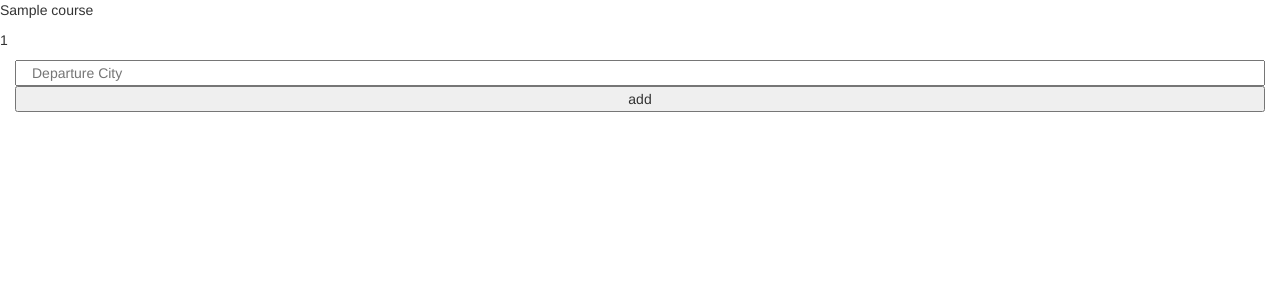
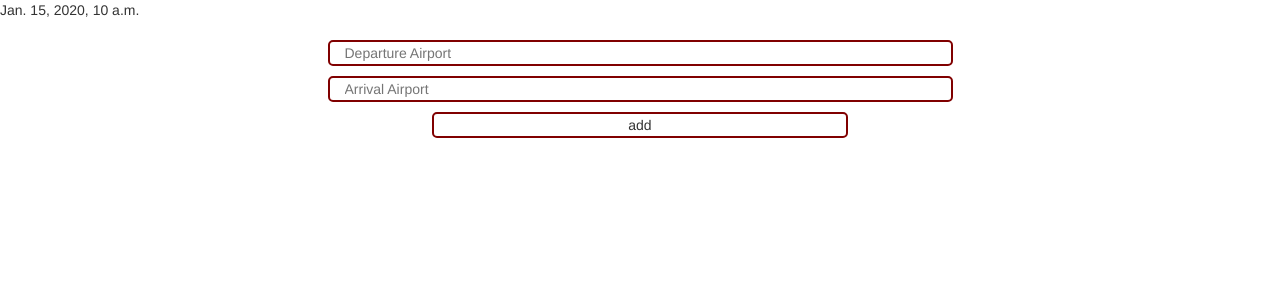
Before and after one commit to ducoterra/skyhack, a Django app: template mpk_webapp/learn/templates/learn/search.html in a window 1280 px wide. Shown: the top 300 px of the page. Run offline with Django 3.2, Linux system fonts and the light colour scheme; the template is opened without the code that fills it: most values are stand-ins (such as "Sample title", 1, 10 or a date in 2020); some libraries are stand-ins or nearby versions.

```diff
--- /dev/null
+++ b/mpk_webapp/learn/static/learn/search.css
@@ -0,0 +1,12 @@
+.input {
+    margin-top: 10px;
+    border: 2px solid maroon;
+    border-radius: 5px;
+}
+
+.button {
+    margin-top: 10px;
+    border: 2px solid maroon;
+    border-radius: 5px;
+    background-color: white;
+}
--- a/mpk_webapp/learn/templates/learn/search.html
+++ b/mpk_webapp/learn/templates/learn/search.html
@@ -12,17 +12,18 @@ KEEP IT UNDER 80 COLUMNS (as much as possible)
 </head>
 
 <body>
-    <p>{{course}}</p>
-    <p>{{depart_id}}</p>
+    <p>{{flight_time}}</p>
+    <div>
     <form class = "col-xs-12 test" method="POST">
         {% csrf_token %}
-
-        <input  name = 'depart_id' id = "depart_id"
-                class = "col-xs-12 input" placeholder= "Departure City">
+        <input  name = "depart_id" id = "depart_id"
+                class = "col-xs-6 col-xs-offset-3 input" placeholder= "Departure Airport">
         </input>
-
+        <input  name = "arrive_id" id = "arrive_id"
+                class = "col-xs-6 col-xs-offset-3 input" placeholder= "Arrival Airport">
+        </input>
         <button id = "submit_flight_btn" name = "search_flight" type="submit"
-                        class = "col-xs-12 input">
+                        class = "col-xs-4 col-xs-offset-4 button">
             add
         </button>
     </form>
@@ -30,9 +31,9 @@ KEEP IT UNDER 80 COLUMNS (as much as possible)
 
 <!-- Bootstrap Resources -->
 <script src="https://ajax.googleapis.com/ajax/libs/jquery/1.12.4/jquery.min.js"></script>
-<link rel='stylesheet' href="{% static 'Dashboard/bootstrap/css/bootstrap.min.css' %}" type ='text/css'/>
-<script src = "{% static 'Dashboard/bootstrap/js/bootstrap.min.js' %}"></script>
+<link rel='stylesheet' href="{% static 'learn/bootstrap/css/bootstrap.min.css' %}" type ='text/css'/>
+<script src = "{% static 'learn/bootstrap/js/bootstrap.min.js' %}"></script>
 <!-- Dashboard Resources -->
 <link rel='stylesheet' href="{% static 'learn/search.css' %}" type = 'text/css'/>
-<script src = "{% static 'learn/learn.js' %}"></script>
+<script src = "{% static 'learn/search.js' %}"></script>
 </html>
```
Also changed, not shown: mpk_webapp/learn/views.py (+6 -3 lines), 1 other file.
